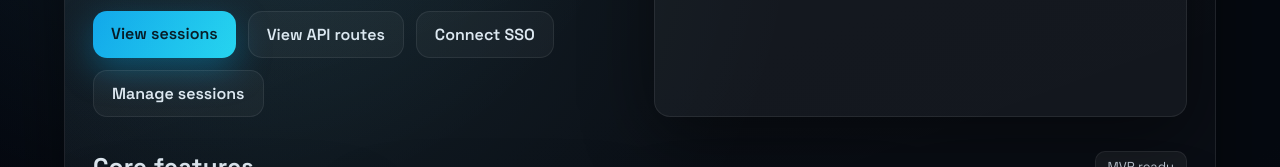
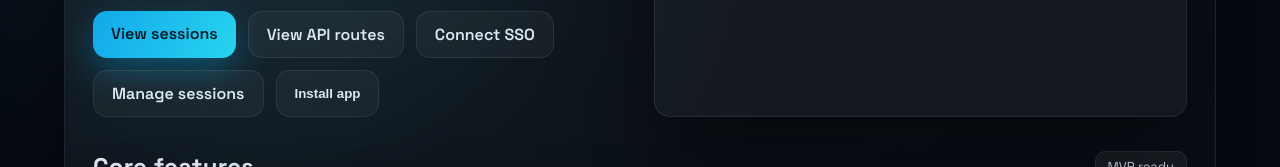
Before and after one commit to scorpionsPD/knowledge-platform, a Next.js app in the folder frontend/: page / in a window 1280 px wide. Shown: the part 602-769 px from the top of the page. Built offline with nearby package versions, Linux system fonts and the light colour scheme; no server answers.

Commit message:
feat(frontend): add universal-link install CTA with fallback

```diff
--- /dev/null
+++ b/frontend/src/app/components/InstallCTA.tsx
@@ -0,0 +1,49 @@
+'use client';
+
+type Props = {
+  universalLink?: string;
+  appStoreUrl?: string;
+  label?: string;
+};
+
+/**
+ * Attempts to open the iOS app via Universal Link without popups.
+ * Falls back to App Store after a short delay if the app isn't installed.
+ */
+export function InstallCTA({
+  universalLink = process.env.NEXT_PUBLIC_IOS_UNIVERSAL_LINK,
+  appStoreUrl = process.env.NEXT_PUBLIC_IOS_APP_STORE_URL,
+  label = 'Install app'
+}: Props) {
+  const handleClick = () => {
+    if (!universalLink && appStoreUrl) {
+      window.location.href = appStoreUrl;
+      return;
+    }
+    if (!universalLink) return;
+
+    const timeout = setTimeout(() => {
+      if (appStoreUrl) {
+        window.location.href = appStoreUrl;
+      }
+    }, 1500);
+
+    // Open in the same tab to avoid Safari popup blocking.
+    window.location.href = universalLink;
+
+    // If the page is hidden (app opened), cancel fallback.
+    const handleVisibility = () => {
+      if (document.hidden) {
+        clearTimeout(timeout);
+        document.removeEventListener('visibilitychange', handleVisibility);
+      }
+    };
+    document.addEventListener('visibilitychange', handleVisibility);
+  };
+
+  return (
+    <button className="btn" type="button" onClick={handleClick}>
+      {label}
+    </button>
+  );
+}
--- a/frontend/src/app/page.tsx
+++ b/frontend/src/app/page.tsx
@@ -1,3 +1,5 @@
+import { InstallCTA } from './components/InstallCTA';
+
 type Expert = {
   id?: string;
   name: string;
@@ -116,6 +118,7 @@ export default async function Home() {
               <a className="btn" href="/manage">
                 Manage sessions
               </a>
+              <InstallCTA />
             </div>
           </div>
           <div className="card">
```
Also changed, not shown: 1 other file (tests, documents, lock files or other folders).
